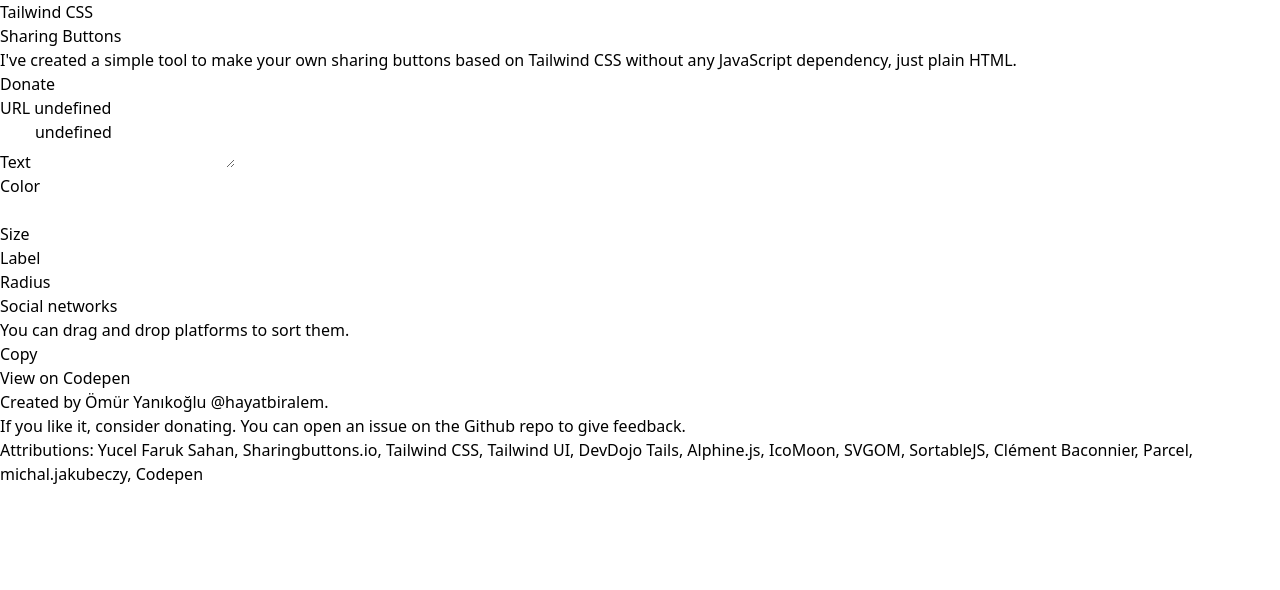
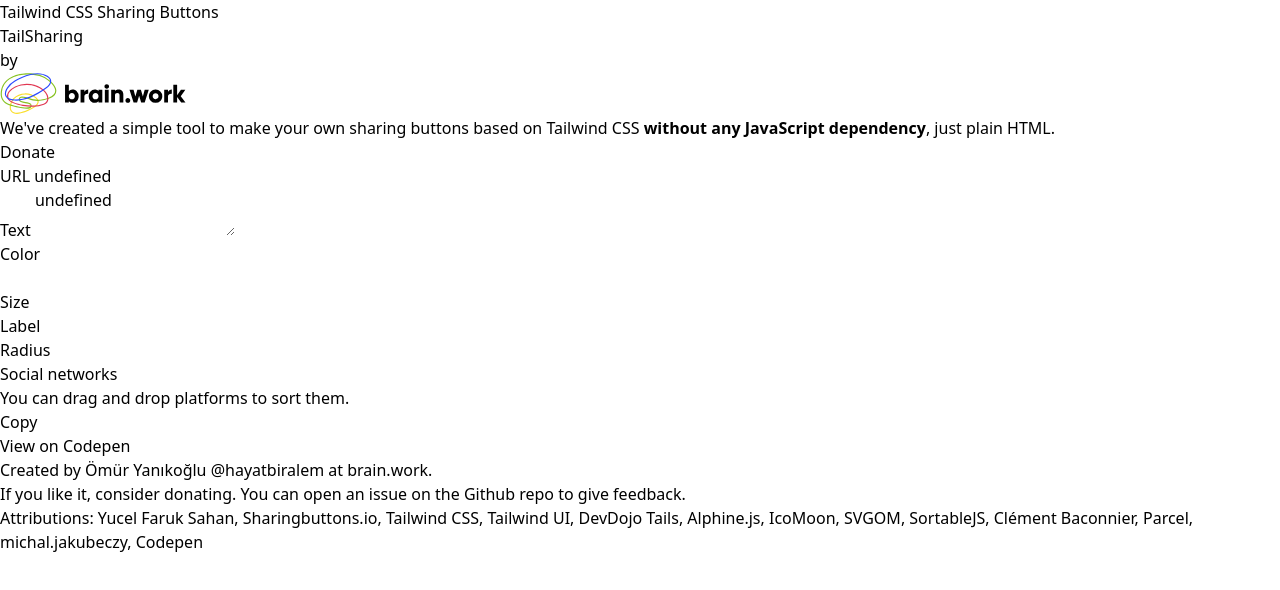
Before and after one commit to hayatbiralem/tailsharing, a website built with Parcel: page src/index.html in a window 1280 px wide. Built offline with nearby package versions, Linux system fonts and the light colour scheme.

Commit message:
make improvements

```diff
--- a/src/index.html
+++ b/src/index.html
@@ -4,19 +4,34 @@
     <meta charset="UTF-8" />
     <meta name="viewport" content="width=device-width, initial-scale=1.0" />
 
-    <title>Tailwind CSS Sharing Buttons</title>
-    <meta name="description" content="This tool helps you generate Twitter card and OpenGraph meta tags.  These headers are invisible, but make sure your page looks as you'd like it to on Twitter, Facebook and other social media.">
+    <title>TailSharing - Tailwind CSS Sharing Buttons</title>
+    <meta
+      name="description"
+      content="This tool helps you generate Twitter card and OpenGraph meta tags.  These headers are invisible, but make sure your page looks as you'd like it to on Twitter, Facebook and other social media."
+    />
 
-    <meta property="og:title" content="Tailwind CSS Sharing Buttons">
-    <meta property="og:url" content="https://tailwind-css-sharing-buttons.vercel.app/">
-    <meta property="og:image" content="./screenshot-1024x1024.png">
-    <meta property="og:description" content="This tool helps you generate Twitter card and OpenGraph meta tags.  These headers are invisible, but make sure your page looks as you'd like it to on Twitter, Facebook and other social media.">
-    <meta property="og:type" content="website">
+    <meta
+      property="og:title"
+      content="TailSharing - Tailwind CSS Sharing Buttons"
+    />
+    <meta property="og:url" content="https://tailsharing.com/" />
+    <meta property="og:image" content="./screenshot-1024x1024.png" />
+    <meta
+      property="og:description"
+      content="This tool helps you generate Twitter card and OpenGraph meta tags.  These headers are invisible, but make sure your page looks as you'd like it to on Twitter, Facebook and other social media."
+    />
+    <meta property="og:type" content="website" />
 
-    <meta name="twitter:card" content="summary">
-    <meta property="twitter:title" content="Tailwind CSS Sharing Buttons">
-    <meta name="twitter:image" content="./screenshot-1024x1024.png">
-    <meta property="twitter:description" content="This tool helps you generate Twitter card and OpenGraph meta tags.  These headers are invisible, but make sure your page looks as you'd like it to on Twitter, Facebook and other social media.">
+    <meta name="twitter:card" content="summary" />
+    <meta
+      property="twitter:title"
+      content="TailSharing - Tailwind CSS Sharing Buttons"
+    />
+    <meta name="twitter:image" content="./screenshot-1024x1024.png" />
+    <meta
+      property="twitter:description"
+      content="This tool helps you generate Twitter card and OpenGraph meta tags.  These headers are invisible, but make sure your page looks as you'd like it to on Twitter, Facebook and other social media."
+    />
 
     <link rel="shortcut icon" href="favicon.ico" />
     <link href="./index.css" rel="stylesheet" />
@@ -76,20 +91,34 @@
                 "
               >
                 <div class="relative">
-                  <p
+                  <h1
                     class="mb-2 font-medium"
                     :class="'text-' + primaryColor + '-600'"
                   >
-                    Tailwind CSS
-                  </p>
-                  <h2 class="text-5xl font-bold text-gray-900 xl:text-6xl">
-                    Sharing Buttons
+                    Tailwind CSS Sharing Buttons
+                  </h1>
+                  <h2 class="mb-4 text-5xl font-bold text-gray-900 xl:text-6xl">
+                    <span>Tail</span><span :class="'text-' + primaryColor + '-600'">Sharing</span>
                   </h2>
+                  <h3 class="flex items-center space-x-2">
+                    <span class="inline-flex text-lg font-bold">by</span>
+                    <a
+                      class="inline-flex hover:opacity-80"
+                      href="https://brain.work/"
+                      target="_blank"
+                    >
+                      <img src="./brain.work-logo.svg" alt="brain.work logo" />
+                    </a>
+                  </h3>
                 </div>
                 <p class="text-2xl text-gray-700">
-                  I've created a simple tool to make your own sharing buttons
-                  based on Tailwind CSS without any JavaScript dependency, just
-                  plain HTML.
+                  We've created a simple tool to make your own sharing buttons
+                  based on Tailwind CSS
+                  <strong
+                    class="font-bold"
+                    :class="'text-' + primaryColor + '-600'"
+                    >without any JavaScript dependency</strong
+                  >, just plain HTML.
                 </p>
                 <a
                   href="https://www.patreon.com/hayatbiralem"
@@ -173,9 +202,7 @@
                 </div>
                 <div class="flex flex-col lg:flex-row gap-8">
                   <div class="relative">
-                    <label class="font-medium text-gray-900"
-                      >Color</label
-                    >
+                    <label class="font-medium text-gray-900">Color</label>
                     <div class="mt-2">
                       <!-- This example requires Tailwind CSS v2.0+ -->
                       <div>
@@ -362,9 +389,7 @@
                     </div>
                   </div>
                   <div class="relative">
-                    <label class="font-medium text-gray-900"
-                      >Radius</label
-                    >
+                    <label class="font-medium text-gray-900">Radius</label>
                     <div class="mt-2">
                       <template x-for="radius in borderRadius" :key="radius.id">
                         <button
@@ -498,6 +523,14 @@
                     :class="'text-' + primaryColor + '-600 hover:text-' + primaryColor + '-700'"
                     href="https://twitter.com/hayatbiralem"
                     >Ömür Yanıkoğlu @hayatbiralem</a
+                  >
+                  at
+                  <a
+                    href="https://brain.work/"
+                    target="_blank"
+                    class="hover:underline"
+                    :class="'text-' + primaryColor + '-600 hover:text-' + primaryColor + '-700'"
+                    >brain.work</a
                   >.
                 </p>
                 <p class="text-sm mt-5">
@@ -511,14 +544,14 @@
                   <a
                     class="hover:underline"
                     :class="'text-' + primaryColor + '-600 hover:text-' + primaryColor + '-700'"
-                    href="https://github.com/hayatbiralem/tailwind-css-sharing-buttons/issues"
+                    href="https://github.com/hayatbiralem/tailsharing/issues"
                     >open an issue</a
                   >
                   on the
                   <a
                     class="hover:underline"
                     :class="'text-' + primaryColor + '-600 hover:text-' + primaryColor + '-700'"
-                    href="https://github.com/hayatbiralem/tailwind-css-sharing-buttons"
+                    href="https://github.com/hayatbiralem/tailsharing"
                     >Github repo</a
                   >
                   to give feedback.
```
Also changed, not shown: README.md (added), src/brain.work-logo.svg (added).
